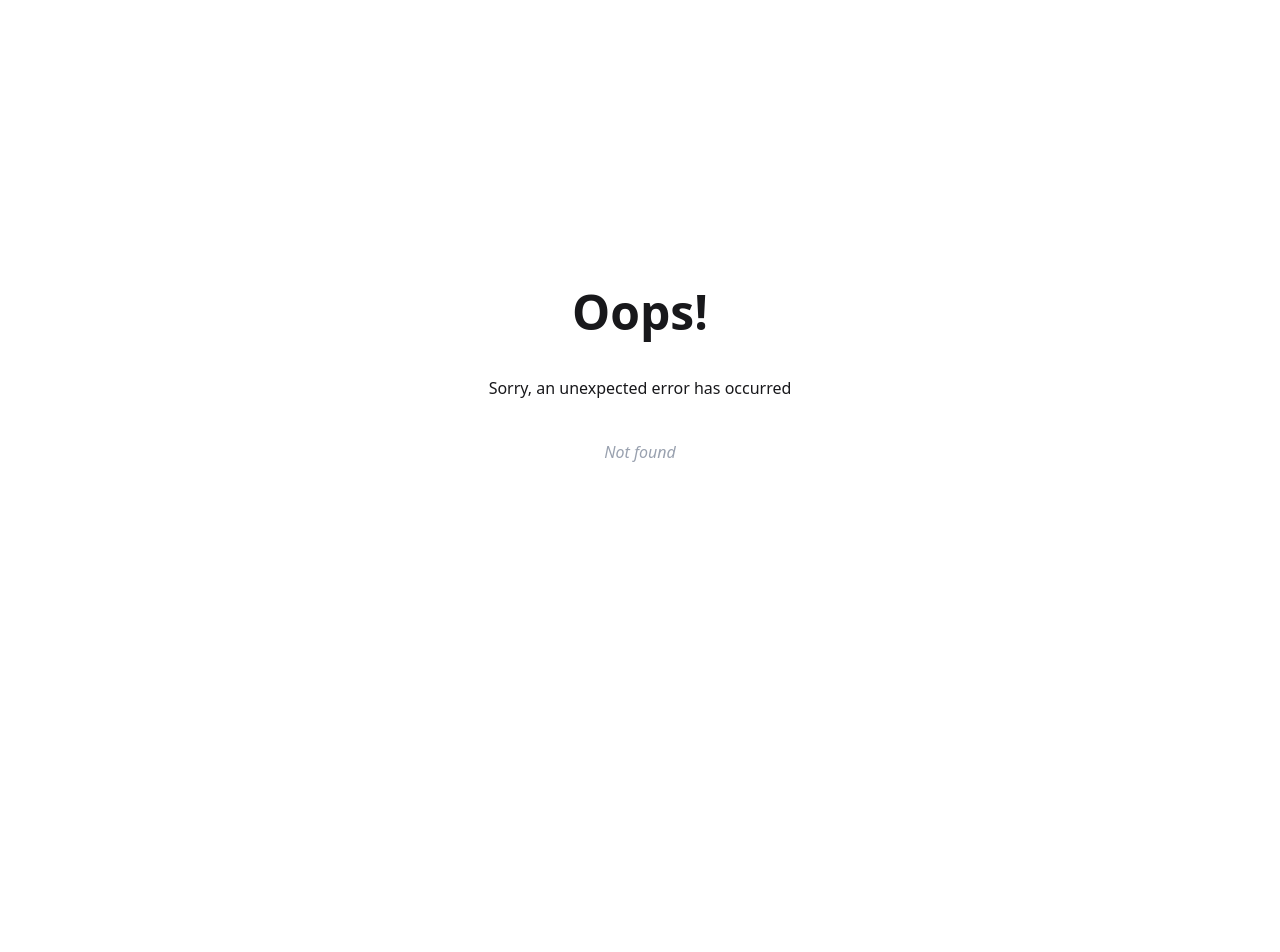
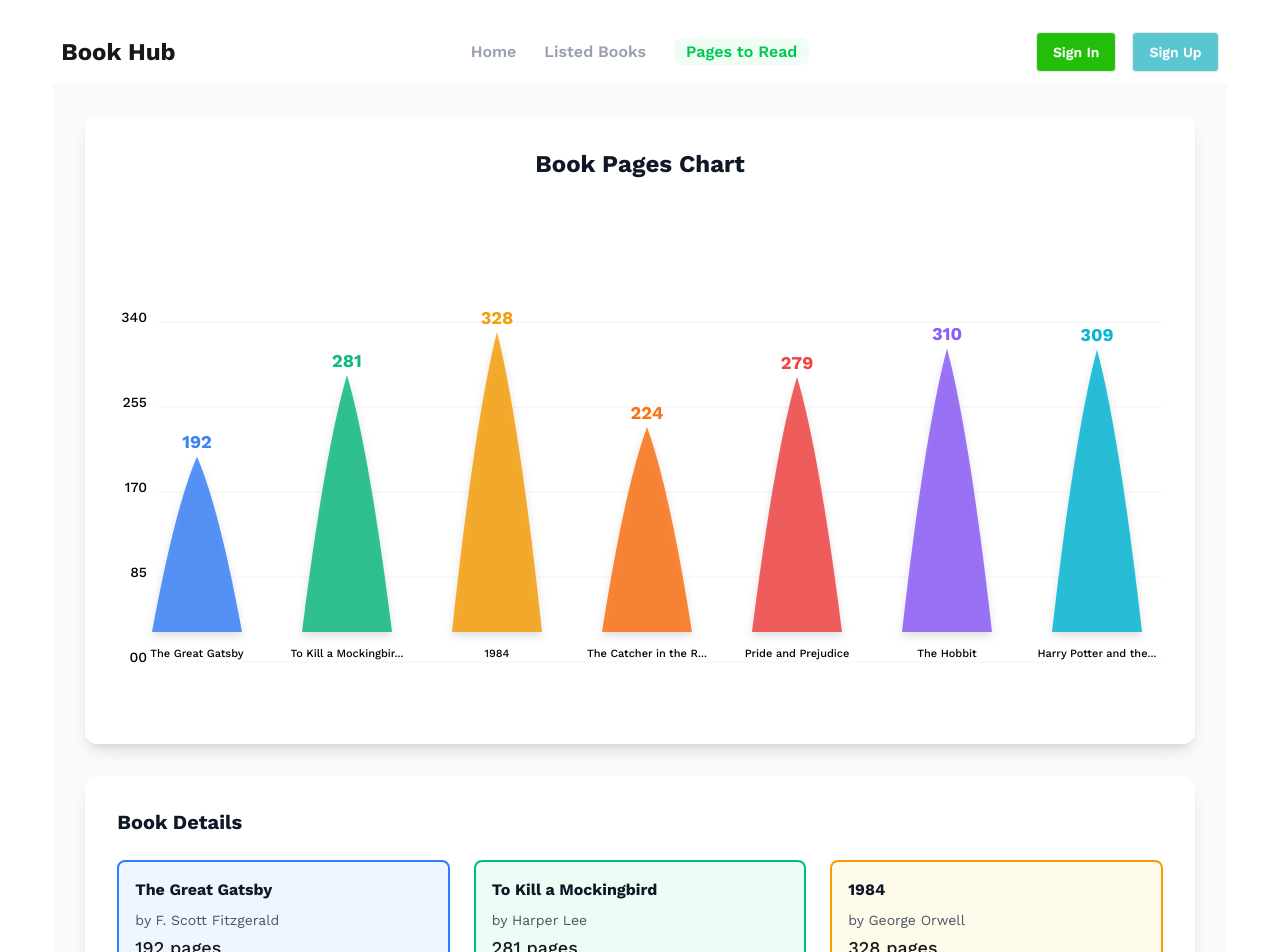
Before and after one commit to tausifislamsheik/Book-Hub, a React (Vite) app: page /pagesToRead in a window 1280 px wide. Before the commit this address had no page. Shown: the top 952 px of the page. Before the commit the page ends 800 px from the top, so only its background shows below. Built offline with nearby package versions, Linux system fonts and the light colour scheme.

Commit message:
Pages to read section added

```diff
--- a/package.json
+++ b/package.json
@@ -19,6 +19,7 @@
     "react-router-dom": "^7.8.0",
     "react-tabs": "^6.1.0",
     "react-toastify": "^11.0.5",
+    "recharts": "^3.1.2",
     "sort-by": "^1.2.0",
     "tailwindcss": "^4.1.11"
   },
--- a/src/components/Navbar/Navbar.jsx
+++ b/src/components/Navbar/Navbar.jsx
@@ -2,9 +2,9 @@ import { NavLink } from "react-router-dom";
 
 const Navbar = () => {
     const navList = <>
-        <li><NavLink className={({isActive, isPending}) => isActive ? 'text-green-500' : isPending ? '' : ''} to='/'>Home</NavLink></li>
-        <li><NavLink className={({isActive, isPending}) => isActive ? 'text-green-500' : isPending ? '' : ''} to='/listedBooks'>Listed Books</NavLink></li>
-        <li><NavLink className={({isActive, isPending}) => isActive ? 'text-green-500' : isPending ? '' : ''}>Pages to Read</NavLink></li>
+        <li><NavLink className={({isActive, isPending}) => isActive ? 'text-green-500 bg-green-50 rounded-lg px-3 py-1' : isPending ? '' : ''} to='/'>Home</NavLink></li>
+        <li><NavLink className={({isActive, isPending}) => isActive ? 'text-green-500 bg-green-50 rounded-lg px-3 py-1' : isPending ? '' : ''} to='/listedBooks'>Listed Books</NavLink></li>
+        <li><NavLink className={({isActive, isPending}) => isActive ? 'text-green-500 bg-green-50 rounded-lg px-3 py-1' : isPending ? '' : ''} to='/pagesToRead'>Pages to Read</NavLink></li>
     </>
     return (
         <div class="navbar mt-5">
--- /dev/null
+++ b/src/components/PagesToRead/PagesToRead.jsx
@@ -0,0 +1,261 @@
+import React, { useState, useEffect } from 'react';
+
+const PagesToRead = () => {
+  const [books, setBooks] = useState([]);
+  const [loading, setLoading] = useState(true);
+  const [error, setError] = useState(null);
+
+  useEffect(() => {
+    fetchBooksData();
+  }, []);
+
+  const fetchBooksData = async () => {
+    try {
+      setLoading(true);
+      const response = await fetch("booksData.json");
+      if (!response.ok) {
+        throw new Error('Failed to fetch books data');
+      }
+      const data = await response.json();
+      setBooks(data);
+      setError(null);
+    } catch (err) {
+      setError(err.message);
+      // Fallback to provided data if API fails
+      setBooks([
+        {
+          "bookId": 1,
+          "bookName": "The Great Gatsby",
+          "author": "F. Scott Fitzgerald",
+          "totalPages": 192
+        },
+        {
+          "bookId": 2,
+          "bookName": "To Kill a Mockingbird",
+          "author": "Harper Lee",
+          "totalPages": 281
+        },
+        {
+          "bookId": 3,
+          "bookName": "1984",
+          "author": "George Orwell",
+          "totalPages": 328
+        },
+        {
+          "bookId": 4,
+          "bookName": "The Catcher in the Rye",
+          "author": "J.D. Salinger",
+          "totalPages": 224
+        },
+        {
+          "bookId": 5,
+          "bookName": "Pride and Prejudice",
+          "author": "Jane Austen",
+          "totalPages": 279
+        },
+        {
+          "bookId": 6,
+          "bookName": "The Hobbit",
+          "author": "J.R.R. Tolkien",
+          "totalPages": 310
+        },
+        {
+          "bookId": 7,
+          "bookName": "Harry Potter and the Sorcerer's Stone",
+          "author": "J.K. Rowling",
+          "totalPages": 309
+        },
+        {
+          "bookId": 8,
+          "bookName": "The Alchemist",
+          "author": "Paulo Coelho",
+          "totalPages": 177
+        },
+        {
+          "bookId": 9,
+          "bookName": "The Girl on the Train",
+          "author": "Paula Hawkins",
+          "totalPages": 316
+        }
+      ]);
+    } finally {
+      setLoading(false);
+    }
+  };
+
+  const generateCurvedPyramidPath = (pages, maxPages, index) => {
+    const colors = [
+      '#3B82F6', // blue
+      '#10B981', // emerald
+      '#F59E0B', // amber
+      '#F97316', // orange
+      '#EF4444', // red
+      '#8B5CF6', // violet
+      '#06B6D4', // cyan
+      '#84CC16', // lime
+      '#F472B6'  // pink
+    ];
+
+    const color = colors[index % colors.length];
+    const baseY = 420;
+    const baseWidth = 90;
+    const normalizedHeight = (pages / maxPages) * 300;
+    const topY = baseY - normalizedHeight;
+
+    // Create curved pyramid path using SVG path with quadratic curves
+    const leftBaseX = -baseWidth/2;
+    const rightBaseX = baseWidth/2;
+    const midHeight = topY + (normalizedHeight * 0.3);
+
+    const path = `
+      M 0,${topY}
+      Q ${-baseWidth/4},${midHeight} ${leftBaseX},${baseY}
+      L ${rightBaseX},${baseY}
+      Q ${baseWidth/4},${midHeight} 0,${topY}
+      Z
+    `;
+
+    return { path, color, normalizedHeight, topY };
+  };
+
+  if (loading) {
+    return (
+      <div className="min-h-screen bg-gray-50 flex items-center justify-center">
+        <div className="text-center">
+          <div className="animate-spin rounded-full h-12 w-12 border-b-2 border-blue-500 mx-auto mb-4"></div>
+          <p className="text-gray-600">Loading books data...</p>
+        </div>
+      </div>
+    );
+  }
+
+  const maxPages = Math.max(...books.map(book => book.totalPages));
+  const chartWidth = books.length * 150;
+
+  return (
+    <div className="min-h-screen bg-gray-50 mb-20">
+      {/* Main Content */}
+      <main className="max-w-7xl mx-auto px-4 sm:px-6 lg:px-8 py-8">
+        {error && (
+          <div className="mb-6 p-4 bg-yellow-50 border border-yellow-200 rounded-lg">
+            <p className="text-yellow-800">
+              <span className="font-medium">Note:</span> Could not fetch from API ({error}).
+              Displaying sample data instead.
+            </p>
+          </div>
+        )}
+
+        <div className="bg-white rounded-xl shadow-lg p-8">
+          <h2 className="text-2xl font-bold text-gray-900 mb-8 text-center">
+            Book Pages Chart
+          </h2>
+          <div className="overflow-x-auto">
+            <div className="flex items-end justify-center space-x-8" style={{minWidth: `${chartWidth}px`}}>
+              <svg width={chartWidth} height="500" className="mx-auto">
+                {/* Y-axis labels */}
+                {[0, 85, 170, 255, 340].map((value, i) => (
+                  <g key={i}>
+                    <text
+                      x="30"
+                      y={450 - (i * 85)}
+                      textAnchor="end"
+                      className="text-sm text-gray-500 font-medium"
+                    >
+                      {value.toString().padStart(2, '0')}
+                    </text>
+                    <line
+                      x1="40"
+                      y1={450 - (i * 85)}
+                      x2={chartWidth - 40}
+                      y2={450 - (i * 85)}
+                      stroke="#f3f4f6"
+                      strokeWidth="1"
+                    />
+                  </g>
+                ))}
+
+                {/* Curved Pyramid shapes */}
+                {books.map((book, index) => {
+                  const x = 80 + (index * 150);
+                  const shape = generateCurvedPyramidPath(book.totalPages, maxPages, index);
+
+                  return (
+                    <g key={book.bookId} transform={`translate(${x}, 0)`}>
+                      {/* Curved pyramid shape using path */}
+                      <path
+                        d={shape.path}
+                        fill={shape.color}
+                        fillOpacity="0.85"
+                        className="drop-shadow-lg hover:fill-opacity-100 transition-all duration-300 cursor-pointer"
+                      />
+
+                      {/* Page count label at the top */}
+                      <text
+                        x="0"
+                        y={shape.topY - 8}
+                        textAnchor="middle"
+                        className="text-lg font-bold"
+                        fill={shape.color}
+                      >
+                        {book.totalPages}
+                      </text>
+
+                      {/* Book title at the bottom */}
+                      <text
+                        x="0"
+                        y="445"
+                        textAnchor="middle"
+                        className="text-sm text-gray-600 font-medium"
+                        style={{fontSize: '11px'}}
+                      >
+                        {book.bookName.length > 20
+                          ? book.bookName.substring(0, 20) + '...'
+                          : book.bookName
+                        }
+                      </text>
+                    </g>
+                  );
+                })}
+              </svg>
+            </div>
+          </div>
+        </div>
+
+        {/* Books Grid */}
+        <div className="mt-8 bg-white rounded-xl shadow-lg p-8">
+          <h3 className="text-xl font-bold text-gray-900 mb-6">Book Details</h3>
+          <div className="grid grid-cols-1 md:grid-cols-2 lg:grid-cols-3 gap-6">
+            {books.map((book, index) => {
+              const colors = [
+                'border-blue-500', 'border-emerald-500', 'border-amber-500',
+                'border-orange-500', 'border-red-500', 'border-violet-500',
+                'border-cyan-500', 'border-lime-500', 'border-pink-500'
+              ];
+              const bgColors = [
+                'bg-blue-50', 'bg-emerald-50', 'bg-amber-50',
+                'bg-orange-50', 'bg-red-50', 'bg-violet-50',
+                'bg-cyan-50', 'bg-lime-50', 'bg-pink-50'
+              ];
+
+              return (
+                <div
+                  key={book.bookId}
+                  className={`p-4 rounded-lg border-2 ${colors[index % colors.length]} ${bgColors[index % bgColors.length]} hover:shadow-md transition-shadow`}
+                >
+                  <h4 className="font-bold text-gray-900 mb-2">{book.bookName}</h4>
+                  <p className="text-gray-600 text-sm mb-1">by {book.author}</p>
+                  <p className="font-medium text-lg">{book.totalPages} pages</p>
+                  {book.rating && (
+                    <p className="text-yellow-600 text-sm mt-1">★ {book.rating}</p>
+                  )}
+                </div>
+              );
+            })}
+          </div>
+        </div>
+      </main>
+    </div>
+  );
+};
+
+export default PagesToRead;
--- a/src/main.jsx
+++ b/src/main.jsx
@@ -11,6 +11,7 @@ import BookDetails from './components/BookDetails/BookDetails';
 import ListedBooks from './components/ListedBooks/ListedBooks';
 import { ToastContainer } from 'react-toastify';
 import ErrorPage from './components/ErrorPage/ErrorPage';
+import PagesToRead from './components/PagesToRead/PagesToRead';
 
 
 const router = createBrowserRouter([
@@ -32,7 +33,10 @@ const router = createBrowserRouter([
         path:'/listedBooks',
         element:<ListedBooks></ListedBooks>,
         loader:() => fetch('booksData.json')
-
+      },
+      {
+        path:'/pagesToRead',
+        element:<PagesToRead></PagesToRead>
       }
     ]
   },
```
Also changed, not shown: 1 other file (tests, documents, lock files or other folders).
